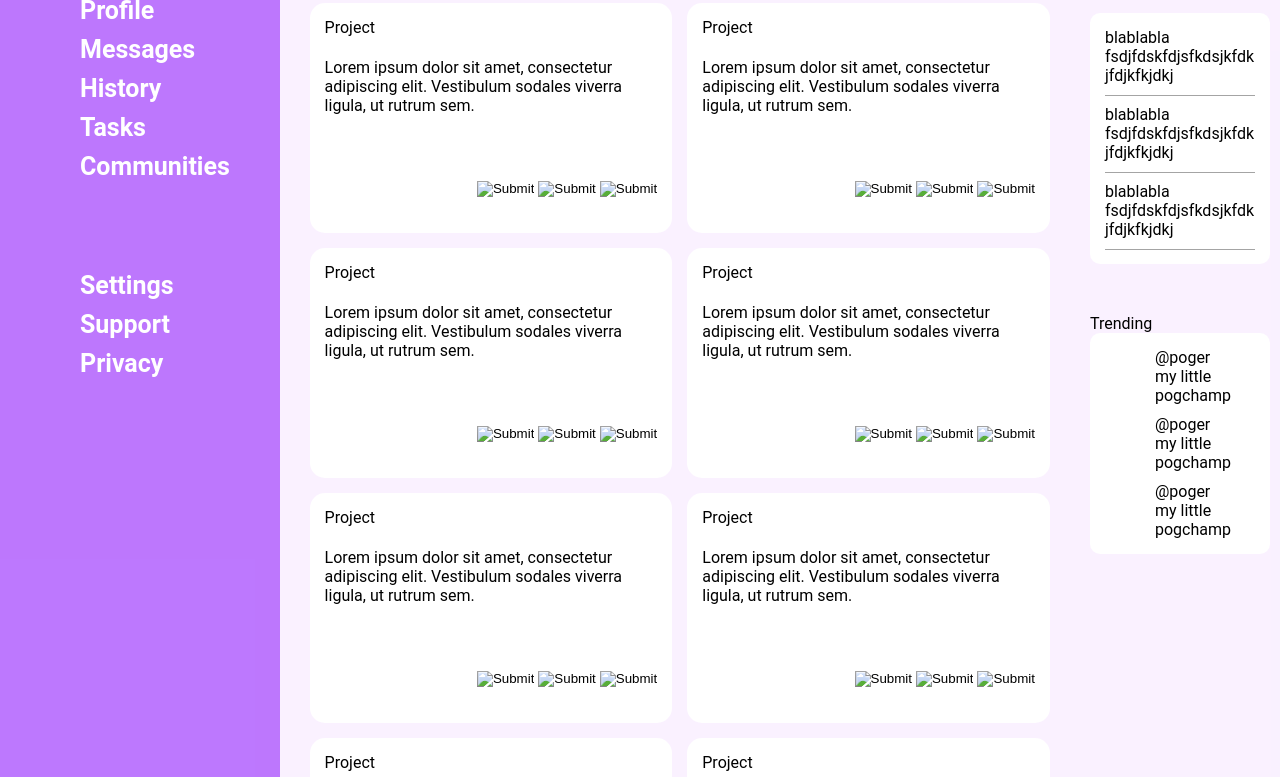
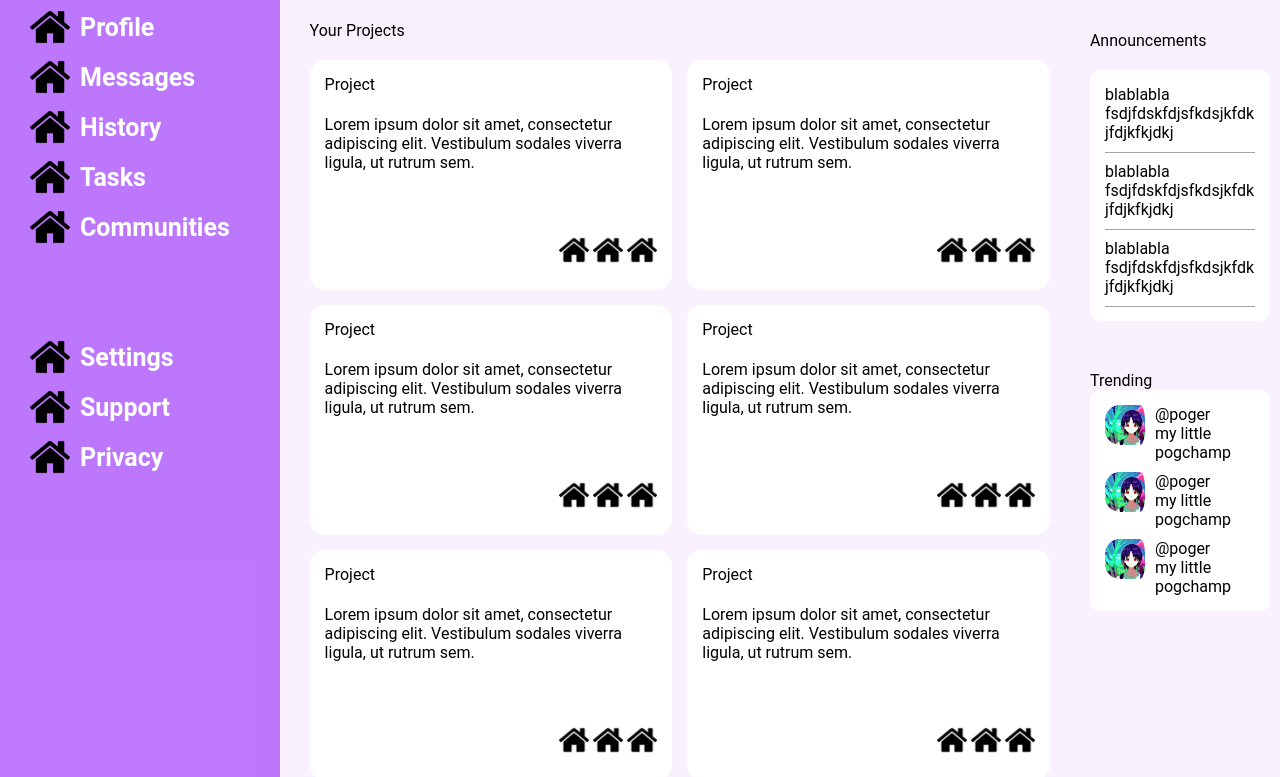
Before and after one commit to kuba0723/Admin_Dashboard, a plain HTML site: page index.html in a window 1280 px wide. Shown: the part 204-981 px from the top of the page. Drawn offline with Linux system fonts and the light colour scheme; the site is published under a folder, as on GitHub Pages, so addresses that start at the root find nothing.

Commit message:
fixed a bug with pictures that weren't showing

```diff
--- a/index.html
+++ b/index.html
@@ -12,46 +12,46 @@
 <body class="container">
     <div class="dashboard">
         <div id="logoName" class="navSection">
-            <img src="/images/home.png" alt="" id="logo">
+            <img src="./images/home.png" alt="" id="logo">
             <div id="logoName">Dashboard</div>
         </div>
         <div class="navBasic">
             <div class="navSection">
-                <img src="/images/home.png" alt="" id="navIcon">
+                <img src="./images/home.png" alt="" id="navIcon">
                 <div id="navName">Home</div>
             </div>
             <div class="navSection">
-                <img src="/images/home.png" alt="" id="navIcon">
+                <img src="./images/home.png" alt="" id="navIcon">
                 <div id="navName">Profile</div>
             </div>
             <div class="navSection">
-                <img src="/images/home.png" alt="" id="navIcon">
+                <img src="./images/home.png" alt="" id="navIcon">
                 <div id="navName">Messages</div>
             </div>
             <div class="navSection">
-                <img src="/images/home.png" alt="" id="navIcon">
+                <img src="./images/home.png" alt="" id="navIcon">
                 <div id="navName">History</div>
             </div>
             <div class="navSection">
-                <img src="/images/home.png" alt="" id="navIcon">
+                <img src="./images/home.png" alt="" id="navIcon">
                 <div id="navName">Tasks</div>
             </div>
             <div class="navSection">
-                <img src="/images/home.png" alt="" id="navIcon">
+                <img src="./images/home.png" alt="" id="navIcon">
                 <div id="navName">Communities</div>
             </div>
         </div>
         <div class="navBasic">
             <div class="navSection">
-                <img src="/images/home.png" alt="" id="navIcon">
+                <img src="./images/home.png" alt="" id="navIcon">
                 <div id="navName">Settings</div>
             </div>
             <div class="navSection">
-                <img src="/images/home.png" alt="" id="navIcon">
+                <img src="./images/home.png" alt="" id="navIcon">
                 <div id="navName">Support</div>
             </div>
             <div class="navSection">
-                <img src="/images/home.png" alt="" id="navIcon">
+                <img src="./images/home.png" alt="" id="navIcon">
                 <div id="navName">Privacy</div>
             </div>
         </div>
@@ -59,11 +59,11 @@
     <div class="headerLayout">
         <div id="section1">
             <div class="flex" id="search">
-                <input type="image" src="/images/search-icon-png-21.png" alt="" id="smallIcon"  >
+                <input type="image" src="./images/search-icon-png-21.png" alt="" id="smallIcon"  >
                 <input type="search" id="searchBar" placeholder="soSearchy">
             </div>
             <div class="flex" id="userInfo">
-                <img src="/images/avatar.png" alt="" id="bigProfilePicture">
+                <img src="./images/avatar.png" alt="" id="bigProfilePicture">
                 <div class="column">
                     <div id="greetingText">hi there,</div>
                     <div id="userNametag">Big Chungas (@TheBIGGEST)</div>
@@ -72,8 +72,8 @@
         </div>
         <div id="section2">
             <div class="flex" id="notifications">
-                <input type="image" src="/images/bell.png" alt="" id="smallIcon">
-                <img src="/images/avatar.png" alt="" id="smallProfilePicture">
+                <input type="image" src="./images/bell.png" alt="" id="smallIcon">
+                <img src="./images/avatar.png" alt="" id="smallProfilePicture">
                 <div id="smallUserName">Big Chungas</div>
             </div>
 
@@ -94,9 +94,9 @@
                         sodales
                         viverra ligula, ut rutrum sem.</div>
                     <div class="cardButtons">
-                        <input type="image" src="/images/home.png" id="star" class="cardButton"></button>
-                        <input type="image" src="/images/home.png"id="follow" class="cardButton"></button>
-                        <input type="image" src="/images/home.png" id="fork" class="cardButton"></button>
+                        <input type="image" src="./images/home.png" id="star" class="cardButton"></button>
+                        <input type="image" src="./images/home.png"id="follow" class="cardButton"></button>
+                        <input type="image" src="./images/home.png" id="fork" class="cardButton"></button>
                     </div>
                 </div>
                 <div class="card">
@@ -105,9 +105,9 @@
                         sodales
                         viverra ligula, ut rutrum sem.</div>
                     <div class="cardButtons">
-                        <input type="image" src="/images/home.png" id="star" class="cardButton">
-                        <input type="image" src="/images/home.png" id="follow" class="cardButton">
-                        <input type="image" src="/images/home.png" id="fork" class="cardButton">
+                        <input type="image" src="./images/home.png" id="star" class="cardButton">
+                        <input type="image" src="./images/home.png" id="follow" class="cardButton">
+                        <input type="image" src="./images/home.png" id="fork" class="cardButton">
                     </div>
                 </div>
                 <div class="card">
@@ -116,9 +116,9 @@
                         sodales
                         viverra ligula, ut rutrum sem.</div>
                     <div class="cardButtons">
-                        <input type="image" src="/images/home.png" id="star" class="cardButton">
-                        <input type="image" src="/images/home.png" id="follow" class="cardButton">
-                        <input type="image" src="/images/home.png" id="fork" class="cardButton">
+                        <input type="image" src="./images/home.png" id="star" class="cardButton">
+                        <input type="image" src="./images/home.png" id="follow" class="cardButton">
+                        <input type="image" src="./images/home.png" id="fork" class="cardButton">
                     </div>
                 </div>
                 <div class="card">
@@ -127,9 +127,9 @@
                         sodales
                         viverra ligula, ut rutrum sem.</div>
                     <div class="cardButtons">
-                        <input type="image" src="/images/home.png" id="star" class="cardButton">
-                        <input type="image" src="/images/home.png" id="follow" class="cardButton">
-                        <input type="image" src="/images/home.png" id="fork" class="cardButton">
+                        <input type="image" src="./images/home.png" id="star" class="cardButton">
+                        <input type="image" src="./images/home.png" id="follow" class="cardButton">
+                        <input type="image" src="./images/home.png" id="fork" class="cardButton">
                     </div>
                 </div>
                 <div class="card">
@@ -138,9 +138,9 @@
                         sodales
                         viverra ligula, ut rutrum sem.</div>
                     <div class="cardButtons">
-                        <input type="image" src="/images/home.png" id="star" class="cardButton">
-                        <input type="image" src="/images/home.png" id="follow" class="cardButton">
-                        <input type="image" src="/images/home.png" id="fork" class="cardButton">
+                        <input type="image" src="./images/home.png" id="star" class="cardButton">
+                        <input type="image" src="./images/home.png" id="follow" class="cardButton">
+                        <input type="image" src="./images/home.png" id="fork" class="cardButton">
                     </div>
                 </div>
                 <div class="card">
@@ -149,9 +149,9 @@
                         sodales
                         viverra ligula, ut rutrum sem.</div>
                     <div class="cardButtons">
-                        <input type="image" src="/images/home.png" id="star" class="cardButton">
-                        <input type="image" src="/images/home.png" id="follow" class="cardButton">
-                        <input type="image" src="/images/home.png" id="fork" class="cardButton">
+                        <input type="image" src="./images/home.png" id="star" class="cardButton">
+                        <input type="image" src="./images/home.png" id="follow" class="cardButton">
+                        <input type="image" src="./images/home.png" id="fork" class="cardButton">
                     </div>
                 </div>
                 <div class="card">
@@ -160,9 +160,9 @@
                         sodales
                         viverra ligula, ut rutrum sem.</div>
                     <div class="cardButtons">
-                        <input type="image" src="/images/home.png" id="star" class="cardButton">
-                        <input type="image" src="/images/home.png" id="follow" class="cardButton">
-                        <input type="image" src="/images/home.png" id="fork" class="cardButton">
+                        <input type="image" src="./images/home.png" id="star" class="cardButton">
+                        <input type="image" src="./images/home.png" id="follow" class="cardButton">
+                        <input type="image" src="./images/home.png" id="fork" class="cardButton">
                     </div>
                 </div>
                 <div class="card">
@@ -171,9 +171,9 @@
                         sodales
                         viverra ligula, ut rutrum sem.</div>
                     <div class="cardButtons">
-                        <input type="image" src="/images/home.png" id="star" class="cardButton">
-                        <input type="image" src="/images/home.png" id="follow" class="cardButton">
-                        <input type="image" src="/images/home.png" id="fork" class="cardButton">
+                        <input type="image" src="./images/home.png" id="star" class="cardButton">
+                        <input type="image" src="./images/home.png" id="follow" class="cardButton">
+                        <input type="image" src="./images/home.png" id="fork" class="cardButton">
                     </div>
                 </div>
                 <div class="card">
@@ -182,9 +182,9 @@
                         sodales
                         viverra ligula, ut rutrum sem.</div>
                     <div class="cardButtons">
-                        <input type="image" src="/images/home.png" id="star" class="cardButton">
-                        <input type="image" src="/images/home.png" id="follow" class="cardButton">
-                        <input type="image" src="/images/home.png" id="fork" class="cardButton">
+                        <input type="image" src="./images/home.png" id="star" class="cardButton">
+                        <input type="image" src="./images/home.png" id="follow" class="cardButton">
+                        <input type="image" src="./images/home.png" id="fork" class="cardButton">
                     </div>
                 </div>
                 <div class="card">
@@ -193,9 +193,9 @@
                         sodales
                         viverra ligula, ut rutrum sem.</div>
                     <div class="cardButtons">
-                        <input type="image" src="/images/home.png" id="star" class="cardButton">
-                        <input type="image" src="/images/home.png" id="follow" class="cardButton">
-                        <input type="image" src="/images/home.png" id="fork" class="cardButton">
+                        <input type="image" src="./images/home.png" id="star" class="cardButton">
+                        <input type="image" src="./images/home.png" id="follow" class="cardButton">
+                        <input type="image" src="./images/home.png" id="fork" class="cardButton">
                     </div>
                 </div>
                 <div class="card">
@@ -204,9 +204,9 @@
                         sodales
                         viverra ligula, ut rutrum sem.</div>
                     <div class="cardButtons">
-                        <input type="image" src="/images/home.png" id="star" class="cardButton">
-                        <input type="image" src="/images/home.png" id="follow" class="cardButton">
-                        <input type="image" src="/images/home.png" id="fork" class="cardButton">
+                        <input type="image" src="./images/home.png" id="star" class="cardButton">
+                        <input type="image" src="./images/home.png" id="follow" class="cardButton">
+                        <input type="image" src="./images/home.png" id="fork" class="cardButton">
                     </div>
                 </div>
                 <div class="card">
@@ -215,9 +215,9 @@
                         sodales
                         viverra ligula, ut rutrum sem.</div>
                     <div class="cardButtons">
-                        <input type="image" src="/images/home.png" id="star" class="cardButton">
-                        <input type="image" src="/images/home.png" id="follow" class="cardButton">
-                        <input type="image" src="/images/home.png" id="fork" class="cardButton">
+                        <input type="image" src="./images/home.png" id="star" class="cardButton">
+                        <input type="image" src="./images/home.png" id="follow" class="cardButton">
+                        <input type="image" src="./images/home.png" id="fork" class="cardButton">
                     </div>
                 </div>
                 <div class="card">
@@ -226,9 +226,9 @@
                         sodales
                         viverra ligula, ut rutrum sem.</div>
                     <div class="cardButtons">
-                        <input type="image" src="/images/home.png" id="star" class="cardButton">
-                        <input type="image" src="/images/home.png" id="follow" class="cardButton">
-                        <input type="image" src="/images/home.png" id="fork" class="cardButton">
+                        <input type="image" src="./images/home.png" id="star" class="cardButton">
+                        <input type="image" src="./images/home.png" id="follow" class="cardButton">
+                        <input type="image" src="./images/home.png" id="fork" class="cardButton">
                     </div>
                 </div>
             </div>
@@ -255,17 +255,17 @@
                 <div id="sectionName">Trending</div>
                 <div class="smallContent">
                     <div class="smallProfileLayout">
-                        <img id="trendingAvatar" src="/images/avatar.png" alt="">
+                        <img id="trendingAvatar" src="./images/avatar.png" alt="">
                         <div id="trendingUserTag">@poger</div>
                         <div id="trendingUserDescription">my little pogchamp</div>
                     </div>
                     <div class="smallProfileLayout">
-                        <img id="trendingAvatar" src="/images/avatar.png" alt="">
+                        <img id="trendingAvatar" src="./images/avatar.png" alt="">
                         <div id="trendingUserTag">@poger</div>
                         <div id="trendingUserDescription">my little pogchamp</div>
                     </div>
                     <div class="smallProfileLayout">
-                        <img id="trendingAvatar" src="/images/avatar.png" alt="">
+                        <img id="trendingAvatar" src="./images/avatar.png" alt="">
                         <div id="trendingUserTag">@poger</div>
                         <div id="trendingUserDescription">my little pogchamp</div>
                     </div>
```
